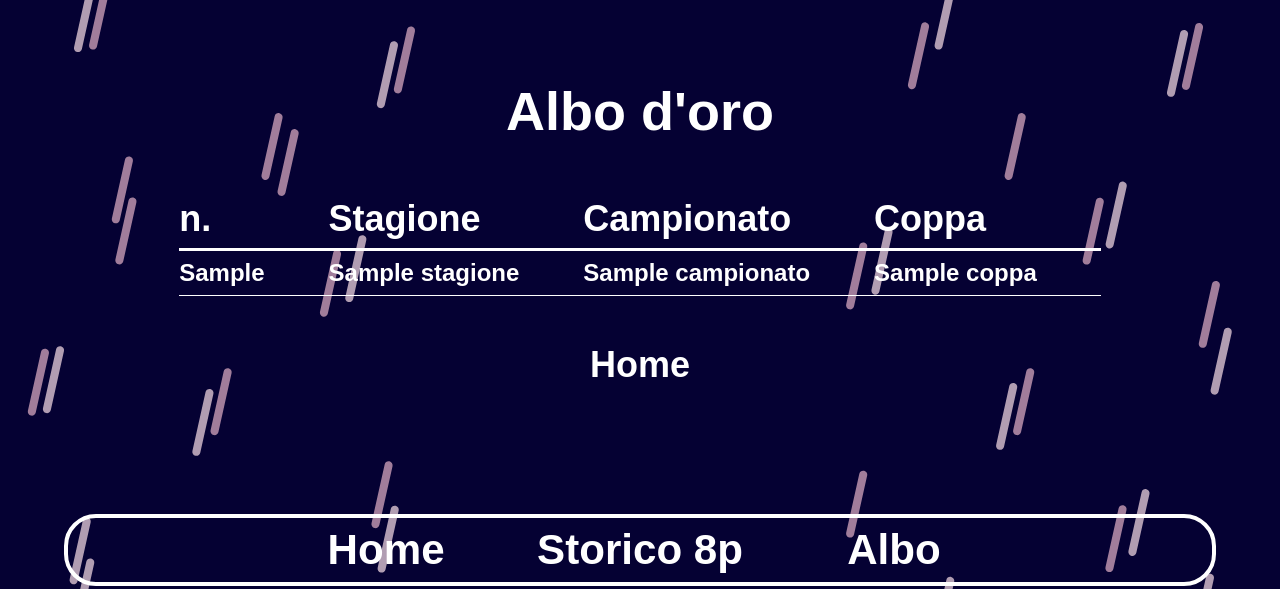
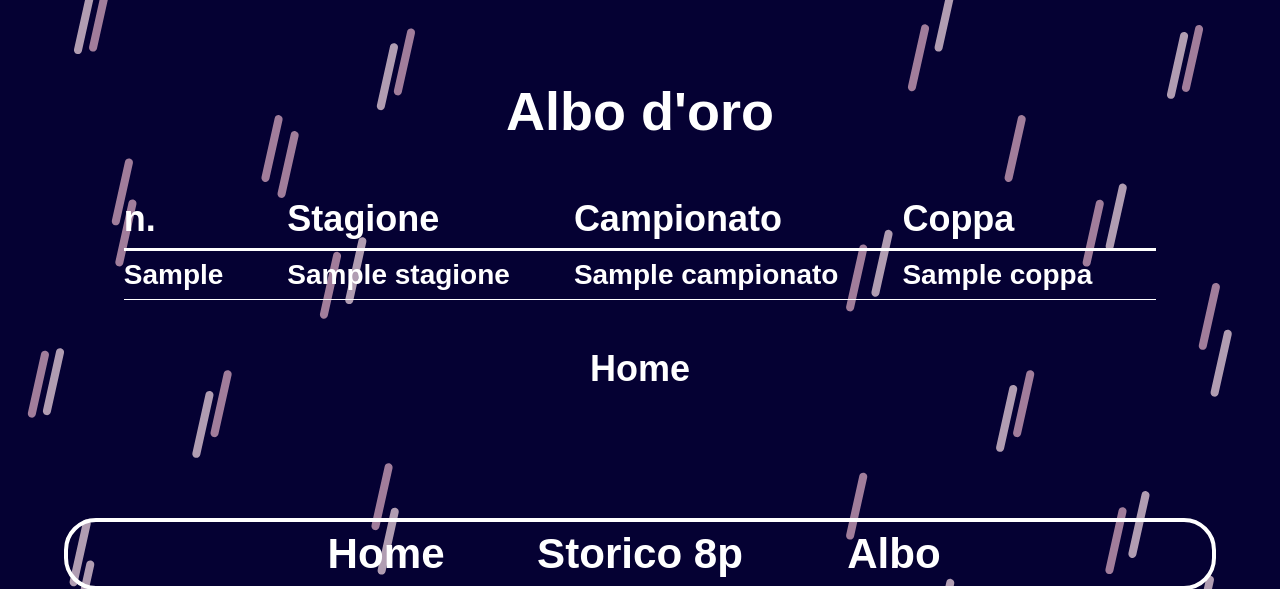
Before and after one commit to claudio-muroni/IFESIF-Flask, a Flask app: template templates/hof.html in a window 1280 px wide. Shown: the top 589 px of the page. Run offline with Flask 3, Linux system fonts and the light colour scheme; the template is opened without the code that fills it: most values are stand-ins (such as "Sample title", 1, 10 or a date in 2020); some web fonts are replaced.

Commit message:
CSS adjustment to td font size

```diff
--- a/static/css/layout.css
+++ b/static/css/layout.css
@@ -113,7 +113,7 @@ th
 td
 {
   border-width: 0.075rem;
-  font-size: 1.5rem;
+  font-size: 1.75rem;
   font-weight: bold;
 }
 
```
